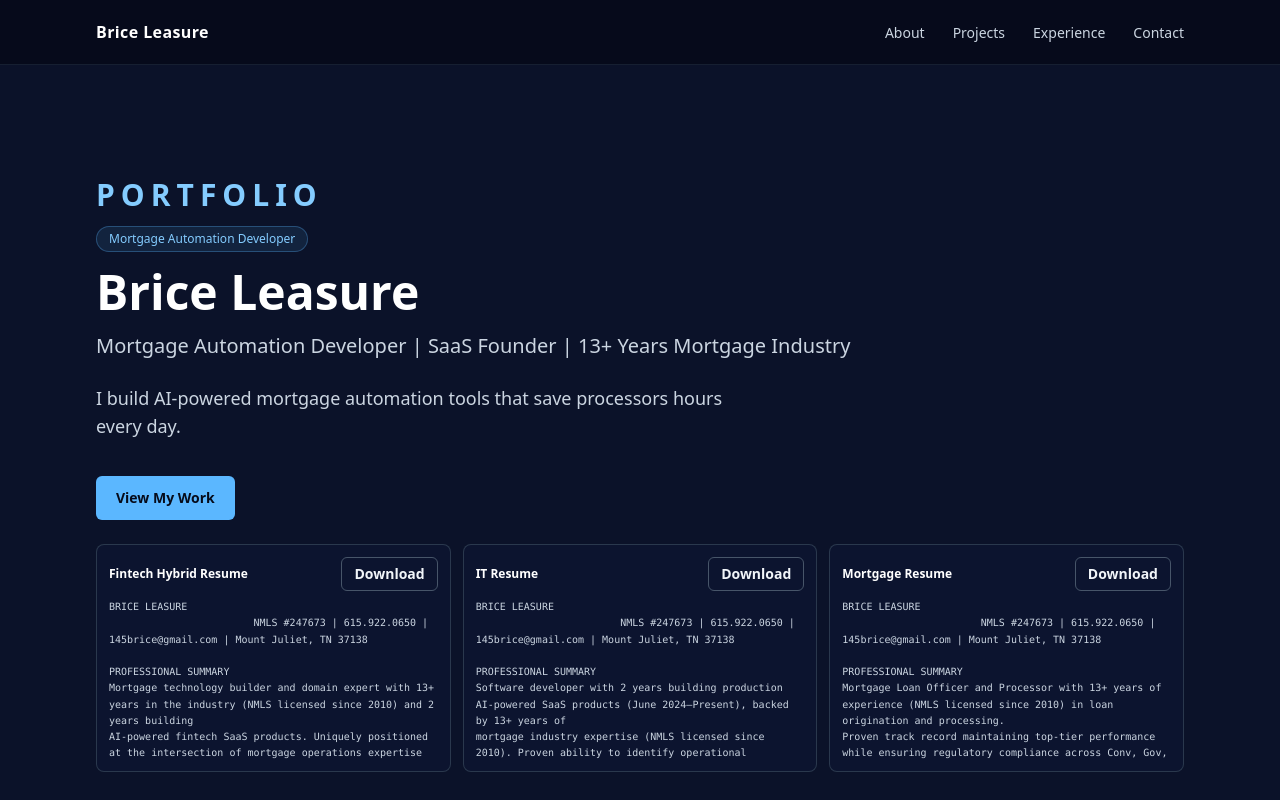
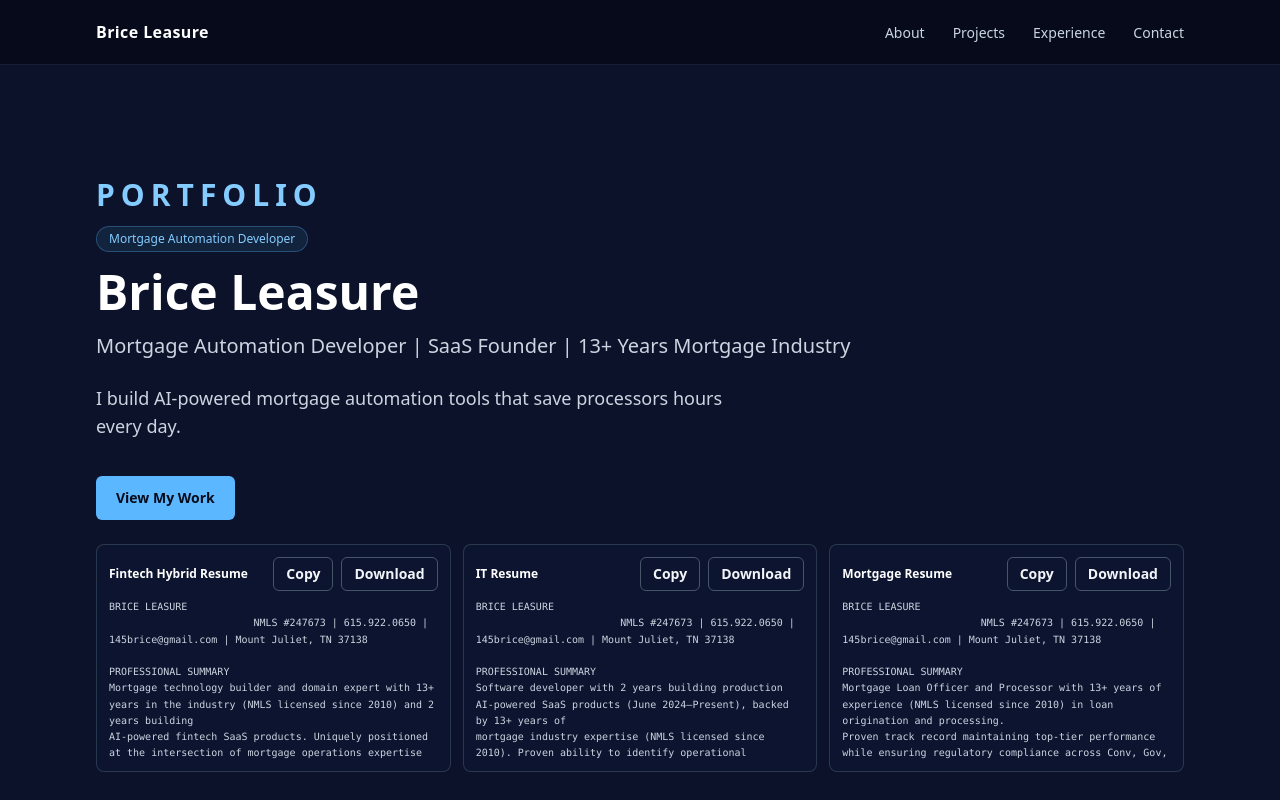
Before and after one commit to 145brice/My-Portfolio, a React (Vite) app: page / in a window 1280 px wide. Shown: the top 800 px of the page. Built offline with nearby package versions, Linux system fonts and the light colour scheme.

Commit message:
Add working copy buttons for each resume preview

```diff
--- a/src/App.jsx
+++ b/src/App.jsx
@@ -152,8 +152,21 @@ const resumeFiles = [
 export default function App() {
   const [menuOpen, setMenuOpen] = useState(false)
   const [resumeText, setResumeText] = useState({})
+  const [copiedResume, setCopiedResume] = useState('')
 
   const closeMenu = () => setMenuOpen(false)
+
+  const copyResumeText = async (resumeKey) => {
+    const text = resumeText[resumeKey]
+    if (!text) return
+    try {
+      await navigator.clipboard.writeText(text)
+      setCopiedResume(resumeKey)
+      setTimeout(() => setCopiedResume(''), 1500)
+    } catch {
+      setCopiedResume('')
+    }
+  }
 
   useEffect(() => {
     let active = true
@@ -262,12 +275,21 @@ export default function App() {
               >
                 <div className="mb-2 flex items-center justify-between gap-2">
                   <h3 className="text-xs font-semibold text-white">{resume.title}</h3>
+                  <div className="flex items-center gap-2">
+                    <button
+                      type="button"
+                      onClick={() => copyResumeText(resume.key)}
+                      className="rounded-md border border-slate-600 px-3 py-1.5 text-sm font-semibold text-slate-100 transition hover:border-accent-300 hover:text-accent-300"
+                    >
+                      {copiedResume === resume.key ? 'Copied!' : 'Copy'}
+                    </button>
                     <a
                       href={resume.pdf}
                       className="rounded-md border border-slate-600 px-3 py-1.5 text-sm font-semibold text-slate-100 transition hover:border-accent-300 hover:text-accent-300"
                     >
                       Download
                     </a>
+                  </div>
                 </div>
                 <pre className="max-h-40 overflow-auto whitespace-pre-wrap text-[10px] leading-relaxed text-slate-300">
                   {resumeText[resume.key] || 'Loading resume preview...'}
```
Lines whose indentation alone changed are shown as unchanged.
